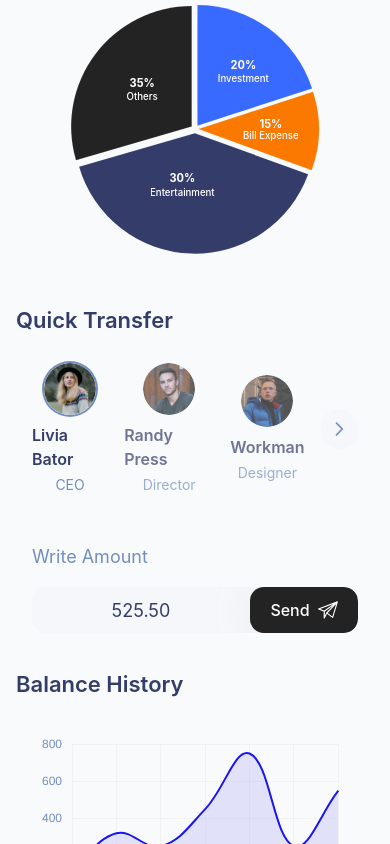
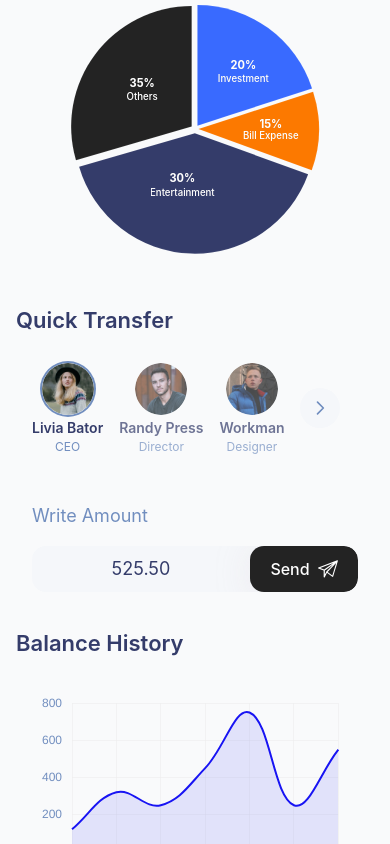
Before and after one commit to prathmesh3235/Financial-Dashboard-Application, a React (Create React App) app: page / in a window 390 px wide. Shown: the part 1156-2000 px from the top of the page. Built offline with nearby package versions, Linux system fonts and the light colour scheme.

Commit message:
resolved 2 bugs during testing

```diff
--- a/src/components/dashboard/QuickTransfer.js
+++ b/src/components/dashboard/QuickTransfer.js
@@ -35,15 +35,17 @@ const ContactItem = ({ contact, isSelected, onClick }) => {
       className={`flex flex-col items-center cursor-pointer transition-all duration-200 ${isSelected ? 'opacity-100' : 'opacity-70 hover:opacity-100'}`}
       onClick={onClick}
     >
-      <div className={`w-[52px] h-[52px] rounded-full overflow-hidden mb-2 ${isSelected ? 'ring-2 ring-[#718EBF]' : ''}`}>
+      <div className={`w-[52px] h-[52px] rounded-full overflow-hidden mb-1 sm:mb-2 ${isSelected ? 'ring-2 ring-[#718EBF]' : ''}`}>
         <img
           src={contact.avatar}
           alt={contact.name}
           className="w-full h-full object-cover"
         />
       </div>
-      <p className="text-base font-semibold text-[#343C6A] mb-1">{contact.name}</p>
-      <p className="text-sm text-[#718EBF]">{contact.role}</p>
+      <div className="text-center min-w-[52px]">
+        <p className="text-sm sm:text-base font-semibold text-[#343C6A] leading-tight">{contact.name}</p>
+        <p className="text-xs sm:text-sm text-[#718EBF] leading-tight mt-0.5">{contact.role}</p>
+      </div>
     </div>
   );
 };
--- a/src/components/layout/Sidebar.js
+++ b/src/components/layout/Sidebar.js
@@ -250,7 +250,7 @@ const Sidebar = () => {
 
             {/* Close sidebar when clicking outside */}
             <div
-              className="absolute inset-0 -z-10 bg-black bg-opacity-50"
+              className="absolute inset-0 -z-10"
               onClick={() => setMobileMenuOpen(false)}
               style={sidebarStyles.noBorders}
             ></div>
```
